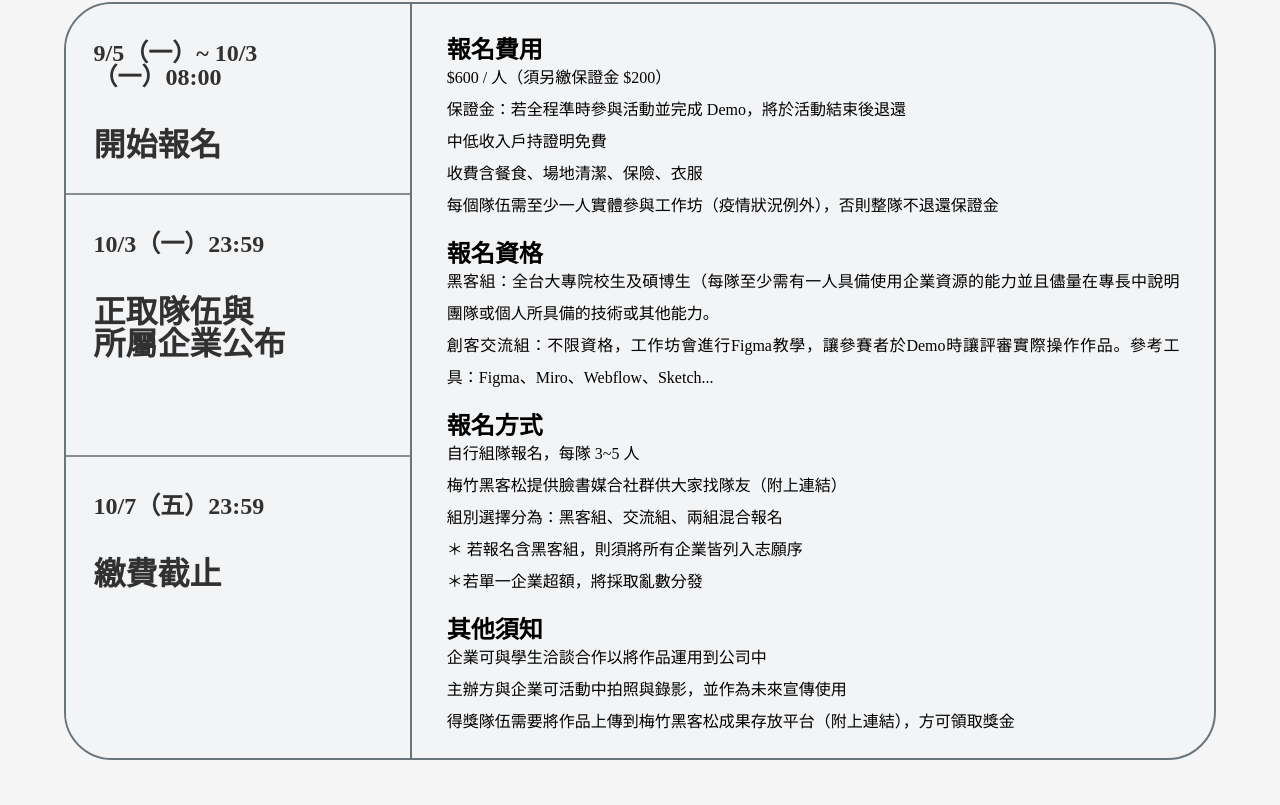
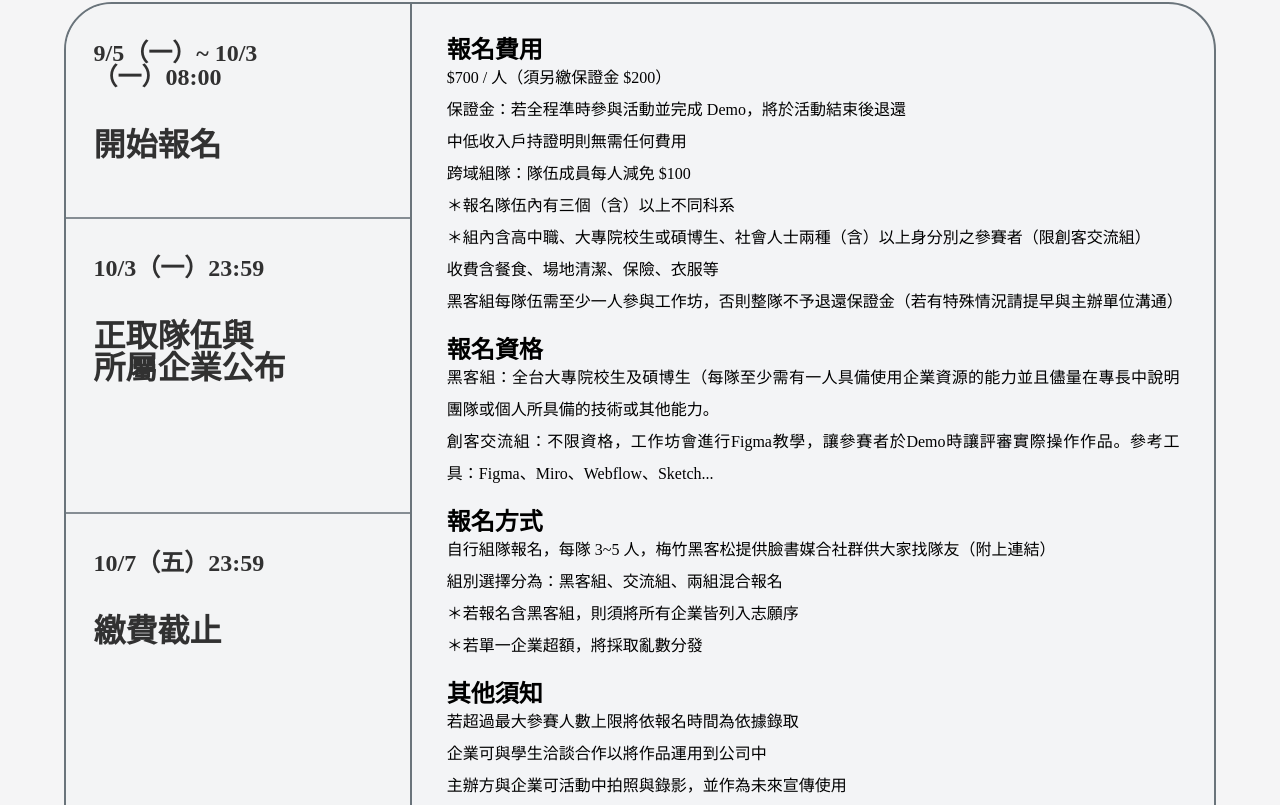
Before and after one commit to Official-Meichu-Hackathon/2023-singup, a Next.js app: page / in a window 1280 px wide. Shown: the part 3875-4680 px from the top of the page. Built offline with nearby package versions, Linux system fonts and the light colour scheme.

Commit message:
fix: edie content

```diff
--- a/components/Footer.jsx
+++ b/components/Footer.jsx
@@ -3,44 +3,39 @@
 const Footer = () => {
   const dept_list = [
     {
-      dept: "開發部",
-      leaders: ["邵筱庭", "王柏涵"],
-      members: ["王皓平", "曾家祐", "徐瑞澤"],
+      dept: "行政部",
+      leaders: ["賴睿麒"],
+      members: ["陳玟綺"],
+    },
+    {
+      dept: "行銷部",
+      leaders: ["宋少瑜", "趙于瑄"],
+      members: ["李芷薰", "林佩萱", "吳美樺", "黃聖温", "林芸均", "駱櫻文"],
+    },
+    {
+      dept: "公關部",
+      leaders: ["林庭伃", "解心妤", "楊晨鍾"],
+      members: ["郭伊真", "邱筱文", "蕭令宜", "鄒宜儒", "黃淯琪", "游子鋆"],
+    },
+    {
+      dept: "活動部",
+      leaders: ["林麒安", "范禎宸", "蔡欣儒"],
+      members: ["詹子毅", "馮鈺慈", "古昕云", "林俊佑", "廖苡安", "魏秭翊", "蔡沂霖"],
+    },
+    {
+      dept: "財務部",
+      leaders: ["陳郁安", "翼瑄卉"],
+      members: ["劉宣亭", "吳念祖", "陳泳霓", "吳承諺"],
+    },
+    {
+      dept: "設計部",
+      leaders: ["陳樂穎"],
+      members: ["詹詠甯", "林立上", "王若禎", "陳宛萱", "袁孟華", "洪顥耘"],
     },
     {
       dept: "開發部",
-      leaders: ["邵筱庭", "王柏涵"],
-      members: ["邱奕庭", "林柏宇", "侯博軒"],
-    },
-    {
-      dept: "開發部",
-      leaders: ["邵筱庭", "王柏涵"],
-      members: [
-        "邱奕庭",
-        "林柏宇",
-        "侯博軒",
-        "邱奕庭",
-        "林柏宇",
-        "侯博軒",
-        "王皓平",
-        "曾家祐",
-        "徐瑞澤",
-      ],
-    },
-    {
-      dept: "開發部",
-      leaders: ["邵筱庭", "王柏涵"],
-      members: ["邱奕庭", "林柏宇", "侯博軒", "王皓平", "曾家祐", "徐瑞澤"],
-    },
-    {
-      dept: "開發部",
-      leaders: ["邵筱庭", "王柏涵"],
-      members: ["邱奕庭", "林柏宇", "侯博軒", "王皓平", "曾家祐", "徐瑞澤"],
-    },
-    {
-      dept: "開發部",
-      leaders: ["邵筱庭", "王柏涵"],
-      members: ["邱奕庭", "林柏宇", "侯博軒", "王皓平", "曾家祐", "徐瑞澤"],
+      leaders: ["徐瑞澤", "曾家祐"],
+      members: ["蔡杰恩", "黃佑得", "何義翔", "葉孟昀", "許伊辰", "林家宇"],
     },
   ];
   return (
--- a/components/Sign-in.jsx
+++ b/components/Sign-in.jsx
@@ -23,20 +23,23 @@
             </div>
             <div className = 'w-full h-fit bg-gray-100 rounded-[1.5rem]  border-2 border-[#6A747B] '>
                 <div className = 'px-[4%] py-[2%] w-full grid grid-rows-3 grid-flow-col bar_gradient_inverse overflow-hidden rounded-t-[1.5rem] border-b-2 border-[#6A747B]'>
-                        <p className = 'px-2 font-bold text-[0.8em]'> 9/5（一）~ 10/3（一）08:00</p>
-                        <p className = 'px-2 font-bold text-[0.8em]'> 10/3（一）23:59</p>
-                        <p className = 'px-2 font-bold text-[0.8em]'> 10/7（五）23:59</p>
+                        <p className = 'px-2 font-bold text-[0.8em]'> 9/5（一）~ 9/25（一）08:00</p>
+                        <p className = 'px-2 font-bold text-[0.8em]'> 9/25（一）23:59</p>
+                        <p className = 'px-2 font-bold text-[0.8em]'> 9/29（五）23:59</p>
                         <p className = 'px-2 font-bold text-[0.8em]'> 開始報名</p>
                         <p className = 'px-2 font-bold text-[0.8em]'> 正取隊伍與所屬企業公布</p>
                         <p className = 'px-2 font-bold text-[0.8em]'> 繳費截止</p>
                 </div>
                 <div className = 'my-5 mx-[5%]'>
                     <h5 className = 'mb-3'>報名費用  </h5>
-                    <p>$600 / 人（須另繳保證金 $200）</p>
+                    <p>$700 / 人（須另繳保證金 $200）</p>
                     <p>保證金：若全程準時參與活動並完成 Demo，將於活動結束後退還</p>
-                    <p>中低收入戶持證明免費</p>
-                    <p>收費含餐食、場地清潔、保險、衣服</p>
-                    <p>每個隊伍需至少一人實體參與工作坊（疫情狀況例外），否則整隊不退還保證金</p>
+                    <p>中低收入戶持證明則無需任何費用</p>
+                    <p>跨域組隊：隊伍成員每人減免 $100</p>
+                    <p>＊報名隊伍內有三個（含）以上不同科系</p>
+                    <p>＊組內含高中職、大專院校生或碩博生、社會人士兩種（含）以上身分別之參賽者（限創客交流組）</p>
+                    <p>收費含餐食、場地清潔、保險、衣服等</p>
+                    <p>黑客組每隊伍需至少一人參與工作坊，否則整隊不予退還保證金（若有特殊情況請提早與主辦單位溝通）</p>
                 </div>
                 <div className = 'my-5 mx-[5%]'>
                     <h5 className = 'mb-3'>報名資格</h5>
@@ -45,14 +48,14 @@
                 </div>
                 <div className = 'my-5 mx-[5%]'>
                     <h5 className = 'mb-3'>報名方式</h5>
-                    <p>自行組隊報名，每隊 3~5 人</p>
-                    <p>梅竹黑客松提供臉書媒合社群供大家找隊友（附上連結）</p>
+                    <p>自行組隊報名，每隊 3~5 人，梅竹黑客松提供臉書媒合社群供大家找隊友（附上連結）</p>
                     <p>組別選擇分為：黑客組、交流組、兩組混合報名</p>
-                    <p>＊ 若報名含黑客組，則須將所有企業皆列入志願序</p>
+                    <p>＊若報名含黑客組，則須將所有企業皆列入志願序</p>
                     <p>＊若單一企業超額，將採取亂數分發</p>
                 </div>
                 <div className = 'my-5 mx-[5%]'>
                     <h5 className = 'mb-3'>其他須知</h5>
+                    <p>若超過最大參賽人數上限將依報名時間為依據錄取</p>
                     <p>企業可與學生洽談合作以將作品運用到公司中</p>
                     <p>主辦方與企業可活動中拍照與錄影，並作為未來宣傳使用</p>
                     <p>得獎隊伍需要將作品上傳到梅竹黑客松成果存放平台（附上連結），方可領取獎金</p>
@@ -87,11 +90,14 @@
                 <div className = 'w-[70%] border-l-2 border-[#6A747B] px-[3%] pt-[3%]'>
                     <div className = 'mb-5'>
                         <h5>報名費用  </h5>
-                        <p>$600 / 人（須另繳保證金 $200）</p>
+                        <p>$700 / 人（須另繳保證金 $200）</p>
                     <p>保證金：若全程準時參與活動並完成 Demo，將於活動結束後退還</p>
-                        <p>中低收入戶持證明免費</p>
-                        <p>收費含餐食、場地清潔、保險、衣服</p>
-                        <p>每個隊伍需至少一人實體參與工作坊（疫情狀況例外），否則整隊不退還保證金</p>
+                    <p>中低收入戶持證明則無需任何費用</p>
+                    <p>跨域組隊：隊伍成員每人減免 $100</p>
+                    <p>＊報名隊伍內有三個（含）以上不同科系</p>
+                    <p>＊組內含高中職、大專院校生或碩博生、社會人士兩種（含）以上身分別之參賽者（限創客交流組）</p>
+                    <p>收費含餐食、場地清潔、保險、衣服等</p>
+                    <p>黑客組每隊伍需至少一人參與工作坊，否則整隊不予退還保證金（若有特殊情況請提早與主辦單位溝通）</p>
                     </div>
                     <div className = 'mb-5'>
                         <h5>報名資格</h5>
@@ -100,14 +106,14 @@
                 </div>
                     <div className="mb-5">
                         <h5>報名方式</h5>
-                        <p>自行組隊報名，每隊 3~5 人</p>
-                        <p>梅竹黑客松提供臉書媒合社群供大家找隊友（附上連結）</p>
+                        <p>自行組隊報名，每隊 3~5 人，梅竹黑客松提供臉書媒合社群供大家找隊友（附上連結）</p>
                     <p>組別選擇分為：黑客組、交流組、兩組混合報名</p>
-                        <p>＊ 若報名含黑客組，則須將所有企業皆列入志願序</p>
+                    <p>＊若報名含黑客組，則須將所有企業皆列入志願序</p>
                     <p>＊若單一企業超額，將採取亂數分發</p>
                     </div>
                     <div className="mb-5">
                         <h5>其他須知</h5>
+                        <p>若超過最大參賽人數上限將依報名時間為依據錄取</p>
                     <p>企業可與學生洽談合作以將作品運用到公司中</p>
                     <p>主辦方與企業可活動中拍照與錄影，並作為未來宣傳使用</p>
                     <p>得獎隊伍需要將作品上傳到梅竹黑客松成果存放平台（附上連結），方可領取獎金</p>
--- a/components/Team_intro.jsx
+++ b/components/Team_intro.jsx
@@ -13,14 +13,14 @@
       team: "黑客組",
       imageSrc: "/assets/images/黑客.png",
       description:
-        "我們致力於搭起學生與企業之間的橋樑，學生運用企業資源並發揮潛力回應企業命題，同時企業方更提供實習或實習面試機會，能讓學生進一步實踐創意發想！而今年我們將由以下六家企業作為引導單位：Google、台積電、恩智浦與文曄科技、LINE、ETtoday、KKCompany。",
+        "我們致力於搭起學生與企業之間的橋樑，學生運用企業資源並發揮潛力回應企業命題，同時企業方更提供實習機會，能讓學生進一步實踐創意發想！而今年我們將由以下七家企業作為引導單位： 台積電、意法半導體、中國信託、Kronos Research 麒點科技 ASML、原相科技、恩智浦半導體與文曄科技",
       link: "/team/hacker",
     },
     {
       team: "創客交流組",
       imageSrc: "/assets/images/創客.png",
       description:
-        "由新竹市政府命題，融入新竹居民真實生活情境與議題，鼓勵運用分享、學習與實作，實際的解決問題與提出方案，並促進創作過程人才交流，體現創新創意、數位應用及動手實作、解決問題的黑客精神！",
+        "由新竹市政府命題，融入新竹居民與旅遊客真實生活情境與議題，鼓勵跨領域，運用共享、共創、合作與實作，實際動手解決問題與提出方案。過程中將促進創作人才交流，體現創新創意、用戶體驗、數位科技趨勢應用的創客精神！",
       link: "/team/maker",
       view: "hidden",
     },
```
Lines whose indentation alone changed are shown as unchanged.
